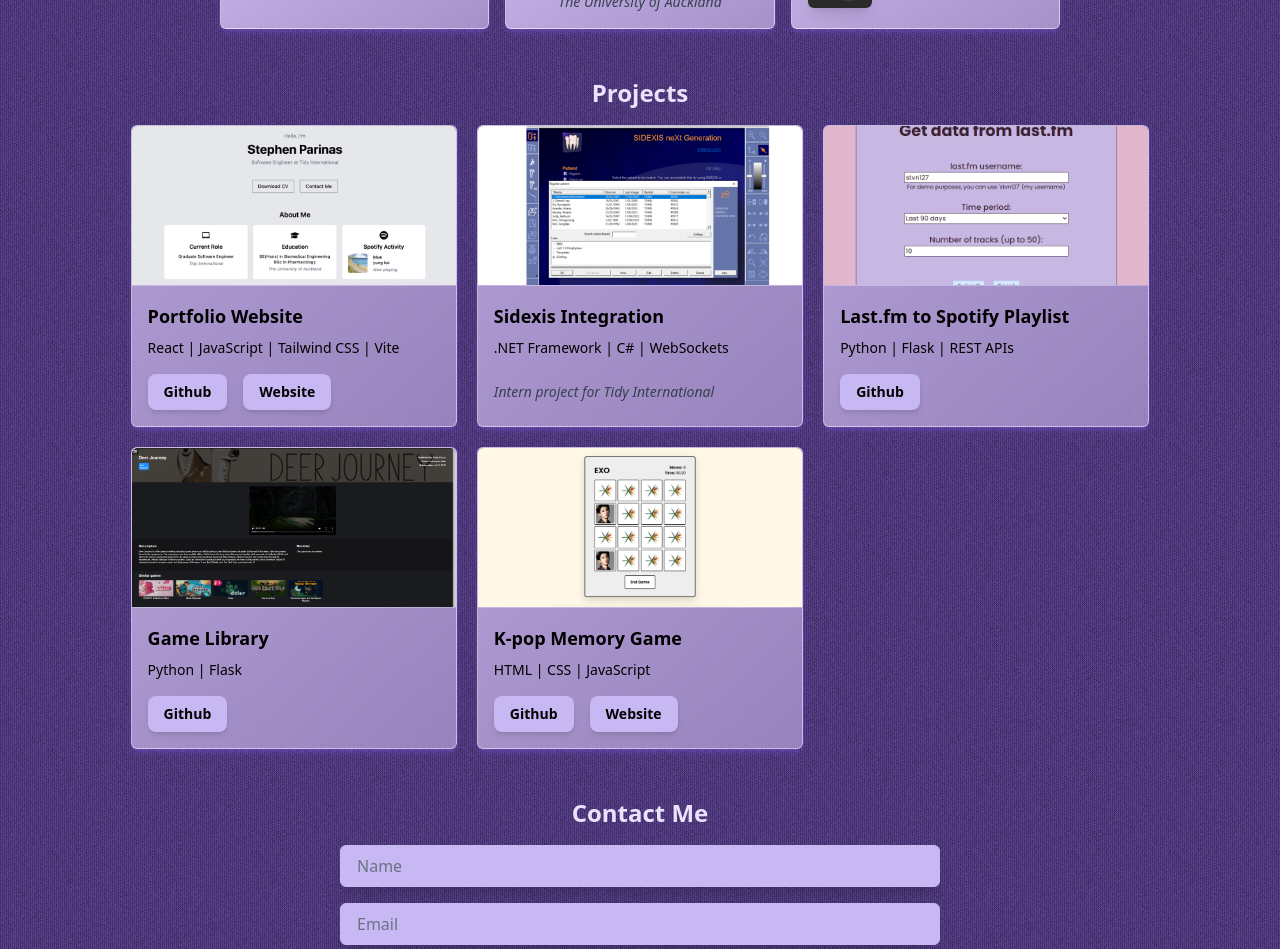
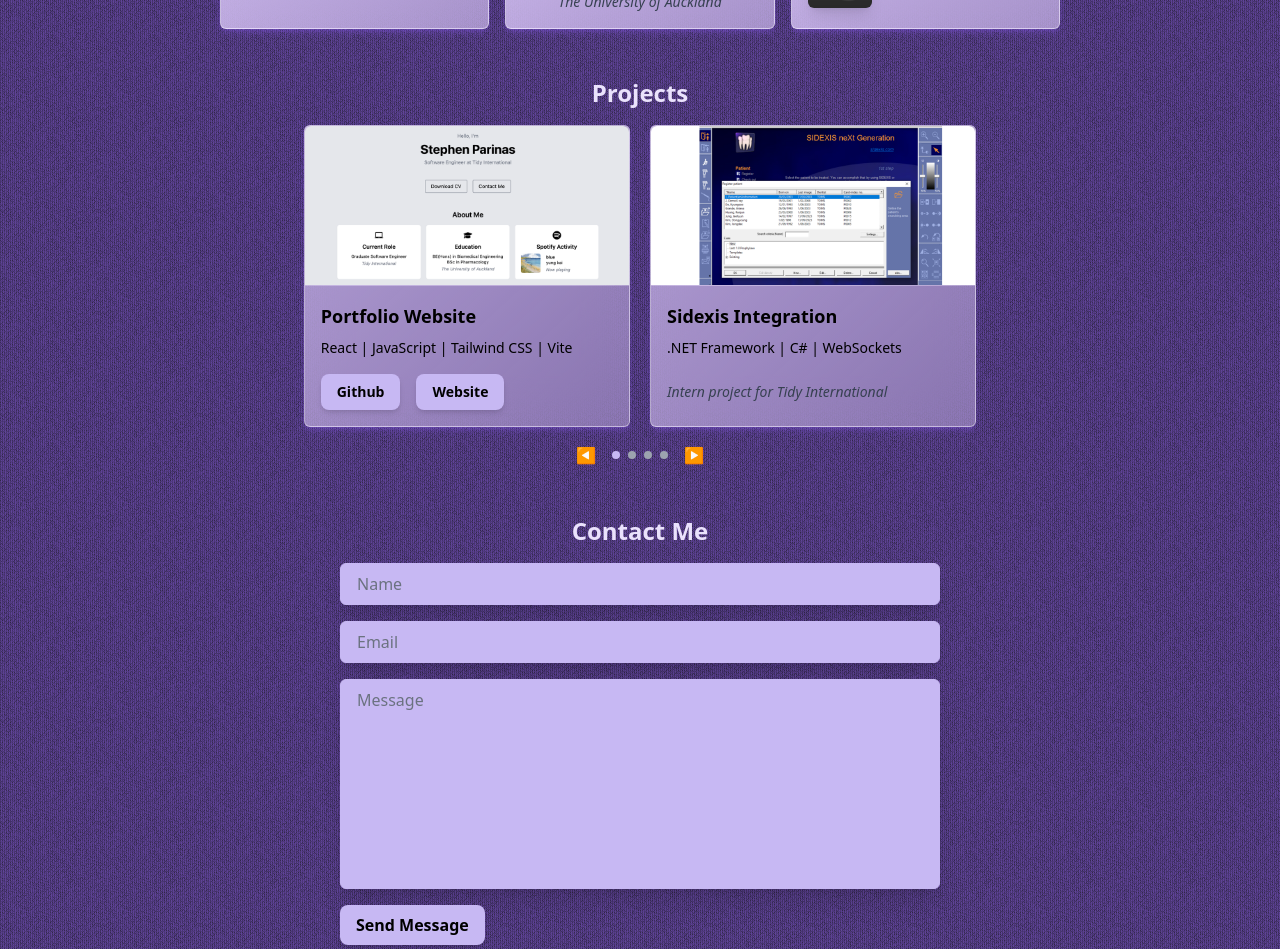
Before and after one commit to stephen-parinas/stephen-parinas.github.io, a React (Vite) app: page / in a window 1280 px wide. Shown: the part 500-1449 px from the top of the page. Built offline with nearby package versions, Linux system fonts and the light colour scheme; no server answers.

Commit message:
projects pagination

```diff
--- a/src/components/ProjectItem.jsx
+++ b/src/components/ProjectItem.jsx
@@ -2,7 +2,7 @@
 
 export default function ProjectItem({ title, year, img, stack, githubLink, websiteLink, description }) {
     return (
-        <div className={card + cardHover + "bg-gradient-to-br from-card/70 to-card/50"}>
+        <div className={card + cardHover + "bg-gradient-to-br from-card/70 to-card/40"}>
             <div className="flex flex-col">
                 <img src={img} alt={title} className="w-full h-40 object-cover rounded-t-md border-b border-b-white/20 backdrop-blur-xl "></img>
 
--- a/src/components/Projects.jsx
+++ b/src/components/Projects.jsx
@@ -1,15 +1,31 @@
 import ProjectItem from "./ProjectItem.jsx";
 import {projects} from "../data/projects.js";
 import {section, textSectionHeader} from "./common.js";
+import {useState} from "react";
 
 export default function Projects() {
+    const [currentIndex, setCurrentIndex] = useState(0);
+    const pageSize = 2;
+    const totalPages = projects.length + 1 - pageSize;
+
+    const handleNextPage = () => {
+        setCurrentIndex((index) => (index + 1) % totalPages);
+    };
+
+    const handlePrevPage = () => {
+        setCurrentIndex((index) => (index - 1 + totalPages) % totalPages);
+    };
+
+    const currentProjects = projects.slice(currentIndex, currentIndex + pageSize);
+    const pages = projects.slice(0, totalPages);
+
     return (
         <div className={section}>
             <h2 className={textSectionHeader}>Projects</h2>
 
-            <div className="grid grid-cols-1 sm:grid-cols-2 md:grid-cols-3 gap-5">
+            <div className="grid grid-cols-1 sm:grid-cols-2 gap-5">
                 {
-                    projects.map(project => (
+                    currentProjects.map(project => (
                         <ProjectItem
                             key={project.key}
                             title={project.title}
@@ -23,6 +39,20 @@
                     ))
                 }
             </div>
+
+            <div className="flex justify-center items-center gap-2 ">
+                <button onClick={handlePrevPage} className="text-button mx-2"> ◀ </button>
+
+                {pages.map((_, index) => (
+                    <button
+                        key={index}
+                        onClick={() => setCurrentIndex(index)}
+                        className={`w-2 h-2 rounded-full ${index === currentIndex ? "bg-button" : "bg-gray-400"}`}
+                    ></button>
+                ))}
+
+                <button onClick={handleNextPage} className="text-button mx-2"> ▶ </button>
+            </div>
         </div>
     );
 }
```
